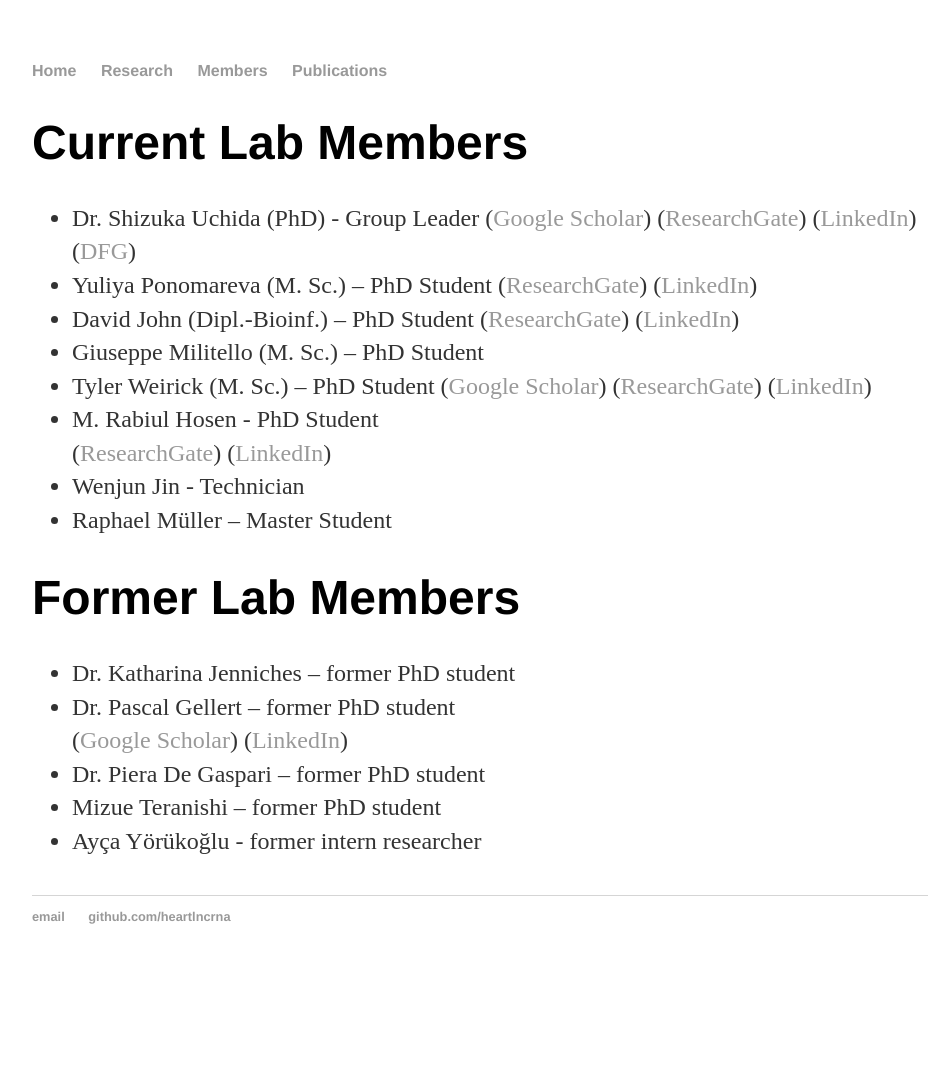
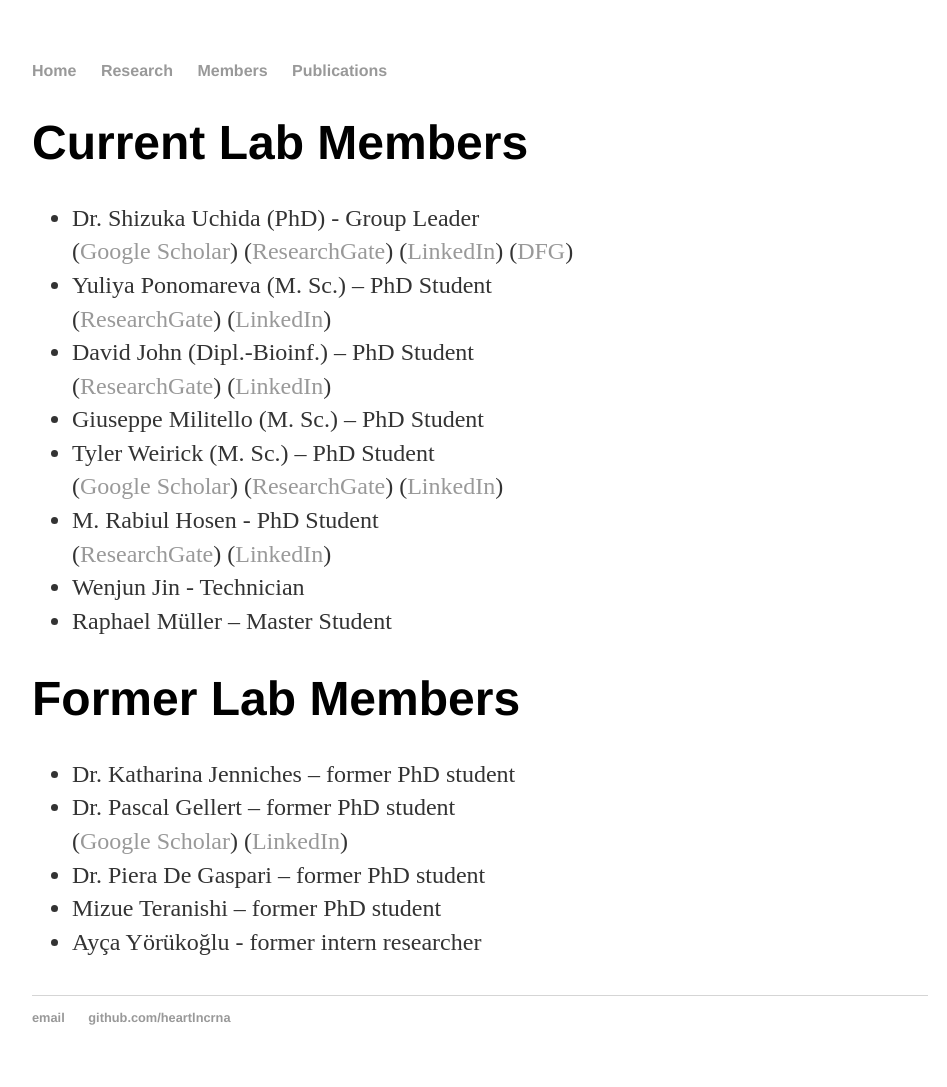
Before and after one commit to heartlncrna/heartlncrna.github.io, a Jekyll site: the page members/member_list.html, which Jekyll copies as it is, in a window 1280 px wide. Shown: the whole page, without its empty margins (160-1107 px from the left). Built offline with Jekyll 4.4.1, drawn with Linux system fonts in a browser that asks for light colours; before the commit the page ends 986 px from its top, so only the background shows below that.

```diff
--- a/members/member_list.html
+++ b/members/member_list.html
@@ -26,36 +26,36 @@
 
 			<p class="Normal">
 			<ul>
-				<li>Dr. Shizuka Uchida (PhD) - Group Leader
+				<li>Dr. Shizuka Uchida (PhD) - Group Leader</li>
 					(<a href="https://scholar.google.de/citations?user=N-KHfvUAAAAJ&hl=de&oi=sra"><span class="ptHyperlink">Google Scholar</span></a>)
 					(<a href="http://www.researchgate.net/profile/Shizuka_Uchida3"><span class="ptHyperlink">ResearchGate</span></a>)
 					(<a href="https://de.linkedin.com/in/shizuka-uchida-7399055"><span class="ptHyperlink">LinkedIn</span></a>)
 					(<a href="http://gepris.dfg.de/gepris/person/235081965"><span class="ptHyperlink">DFG</span></a>)
-				</li>
 
-				<li>Yuliya Ponomareva (M. Sc.) – PhD Student
+
+				<li>Yuliya Ponomareva (M. Sc.) – PhD Student</li>
 					(<a href="https://www.researchgate.net/profile/Yuliya_Ponomareva"><span class="ptHyperlink">ResearchGate</span></a>)
 					(<a href="https://www.researchgate.net/profile/Yuliya_Ponomareva"><span class="ptHyperlink">LinkedIn</span></a>)
-				</li>
 
-				<li>David John (Dipl.-Bioinf.) – PhD Student
+
+				<li>David John (Dipl.-Bioinf.) – PhD Student</li>
 					(<a href="https://www.researchgate.net/profile/David_John8"><span class="ptHyperlink">ResearchGate</span></a>)
 					(<a href="https://www.linkedin.com/in/david-john-224552104"><span class="ptHyperlink">LinkedIn</span></a>)
-				</li>
 
-				<li>Giuseppe Militello (M. Sc.) – PhD Student
-				</li>
 
-				<li>Tyler Weirick (M. Sc.) – PhD Student
+				<li>Giuseppe Militello (M. Sc.) – PhD Student</li>
+
+
+				<li>Tyler Weirick (M. Sc.) – PhD Student</li>
 					(<a href="https://scholar.google.com/citations?user=4nP8TTgAAAAJ&hl=en"><span class="ptHyperlink">Google Scholar</span></a>)
 					(<a href="https://www.researchgate.net/profile/Tyler_Weirick"><span class="ptHyperlink">ResearchGate</span></a>)
 					(<a href="https://www.linkedin.com/in/tyler-weirick-4530aa53"><span class="ptHyperlink">LinkedIn</span></a>)
-				</li>
+
 
 				<li>M. Rabiul Hosen - PhD Student</li>
 					(<a href="https://www.researchgate.net/profile/Rabiul_Hosen"><span class="ptHyperlink">ResearchGate</span></a>)
 					(<a href="https://www.linkedin.com/in/m-rabiul-hosen-100b7769"><span class="ptHyperlink">LinkedIn</span></a>)
-				</li>
+
 
 				<li>Wenjun Jin - Technician</li>
 
```
